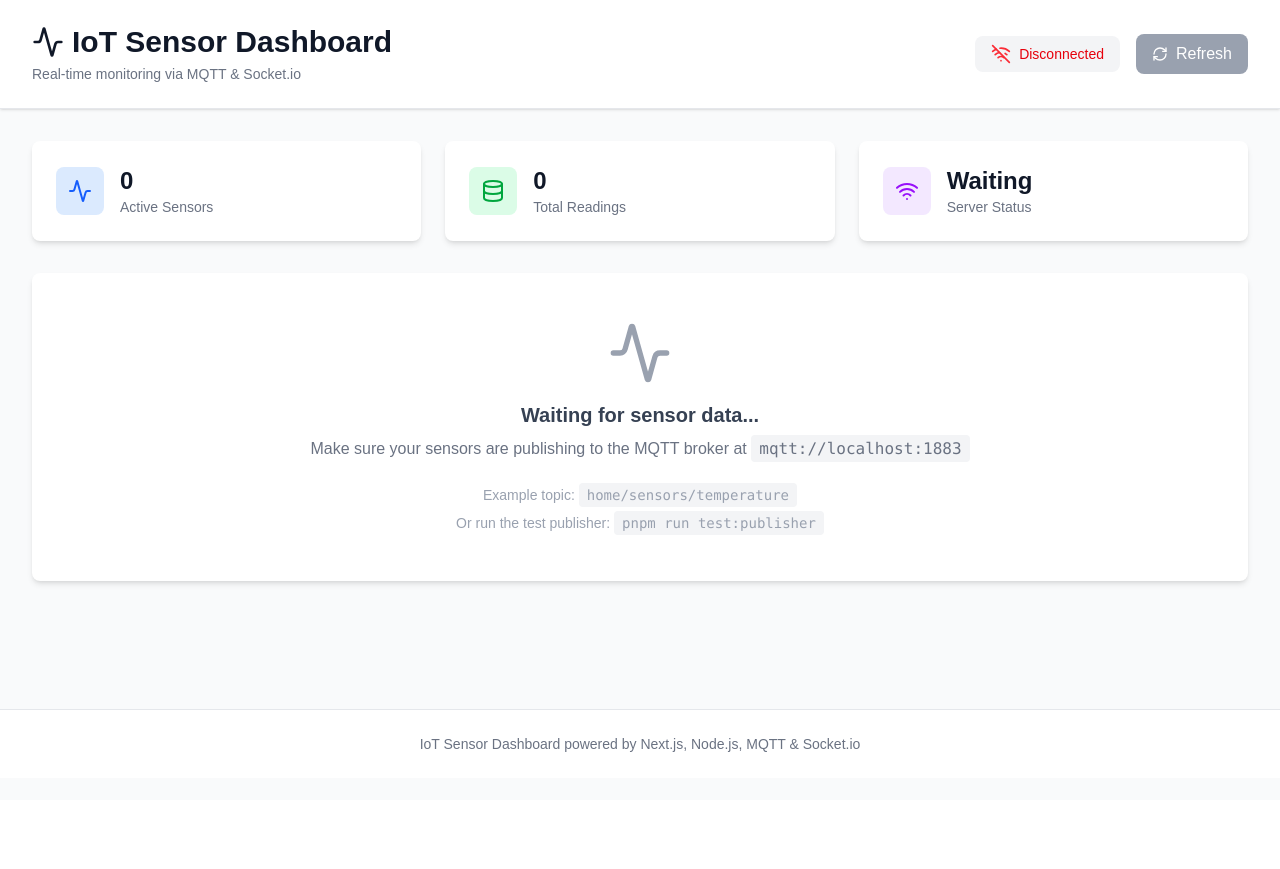
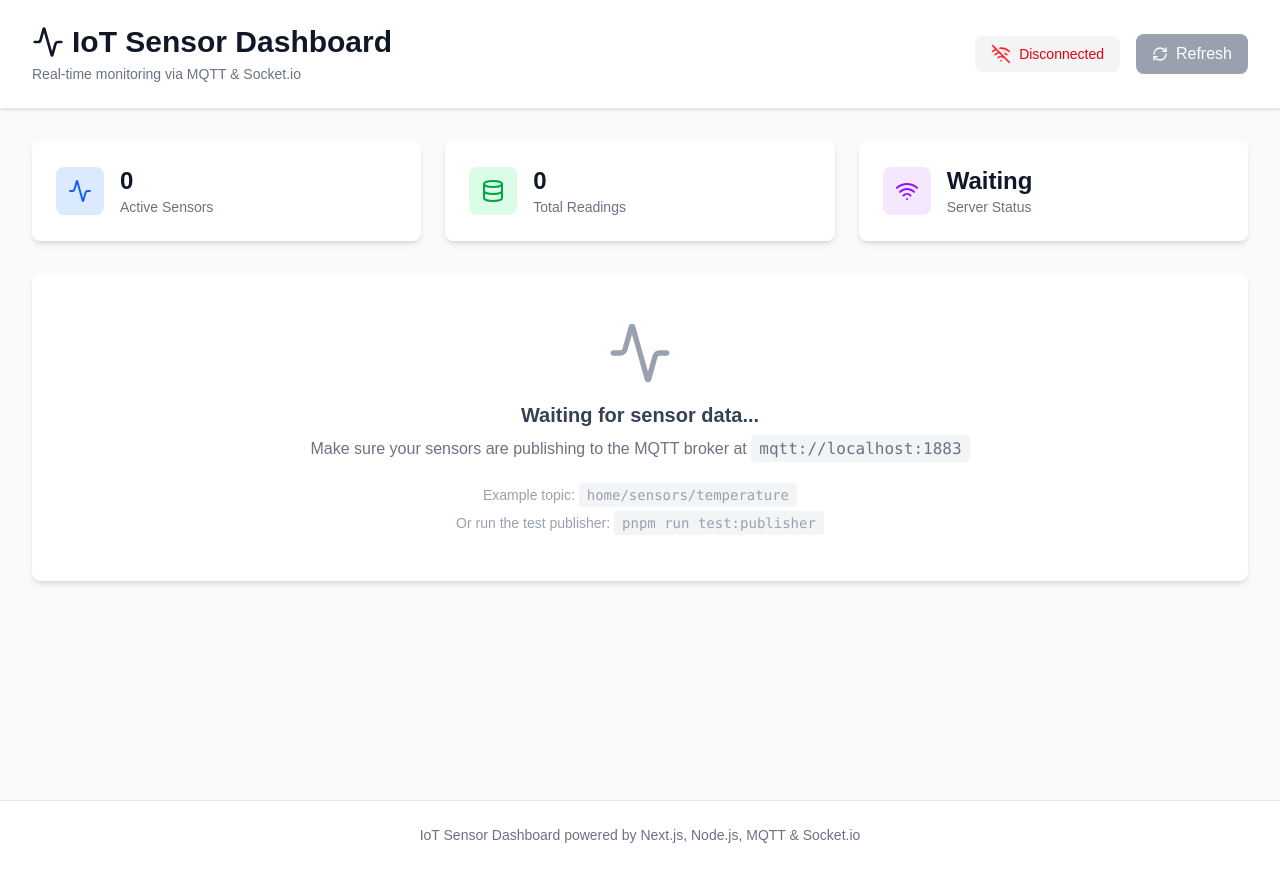
Before and after one commit to Mysterioucz/embedded-lab-proj, a Next.js app in the folder frontend/: page / in a window 1280 px wide. Before the commit the page ends 800 px from the top, so only its background shows below. Built offline with nearby package versions, Linux system fonts and the light colour scheme; no server answers.

Commit message:
refactor: move footer to layout

```diff
--- a/frontend/app/layout.tsx
+++ b/frontend/app/layout.tsx
@@ -3,7 +3,8 @@ import "./globals.css";
 
 export const metadata: Metadata = {
     title: "IoT Sensor Dashboard",
-  description: "Real-time IoT sensor monitoring dashboard with MQTT and Socket.io",
+    description:
+        "Real-time IoT sensor monitoring dashboard with MQTT and Socket.io",
 };
 
 export default function RootLayout({
@@ -13,7 +14,15 @@ export default function RootLayout({
 }>) {
     return (
         <html lang="en">
-      <body className="antialiased">{children}</body>
+            <body className="antialiased flex flex-col">
+                {children}
+                <div className="bg-white dark:bg-gray-800 border-t border-gray-200 dark:border-gray-700 px-4 sm:px-6 lg:px-8 py-6">
+                    <p className="text-center text-sm text-gray-500 dark:text-gray-400">
+                        IoT Sensor Dashboard powered by Next.js, Node.js, MQTT &
+                        Socket.io
+                    </p>
+                </div>
+            </body>
         </html>
     );
 }
--- a/frontend/app/page.tsx
+++ b/frontend/app/page.tsx
@@ -56,15 +56,7 @@ export default function Dashboard() {
                 )}
             </div>
 
-            {/* Footer */}
-            <footer className="bg-white dark:bg-gray-800 border-t border-gray-200 dark:border-gray-700 mt-12">
-                <div className="max-w-7xl mx-auto px-4 sm:px-6 lg:px-8 py-6">
-                    <p className="text-center text-sm text-gray-500 dark:text-gray-400">
-                        IoT Sensor Dashboard powered by Next.js, Node.js, MQTT &
-                        Socket.io
-                    </p>
-                </div>
-            </footer>
+
         </main>
     );
 }
```
Lines whose indentation alone changed are shown as unchanged.
